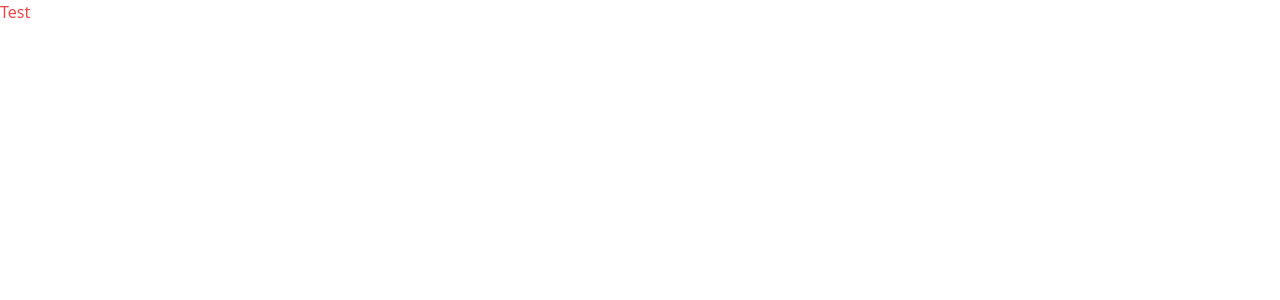
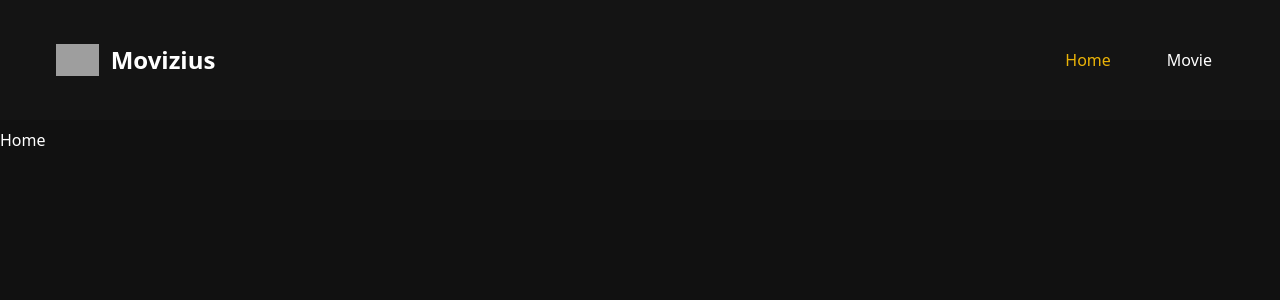
Before and after one commit to peerapat-thongtae/movie-react, a React (Vite) app: page / in a window 1280 px wide. Shown: the top 300 px of the page. Built offline with nearby package versions, Linux system fonts and the light colour scheme; grey boxes are pictures that could not be loaded.

Commit message:
init navbar and eslint config

```diff
--- a/package.json
+++ b/package.json
@@ -11,9 +11,13 @@
   },
   "dependencies": {
     "react": "^18.2.0",
-    "react-dom": "^18.2.0"
+    "react-dom": "^18.2.0",
+    "react-onclickoutside": "^6.13.1",
+    "react-router-dom": "^6.23.1",
+    "react-toastify": "^10.0.5"
   },
   "devDependencies": {
+    "@stylistic/eslint-plugin": "^2.1.0",
     "@types/node": "^20.12.12",
     "@types/react": "^18.2.66",
     "@types/react-dom": "^18.2.22",
--- a/src/App.tsx
+++ b/src/App.tsx
@@ -1,9 +1,23 @@
+import Navbar from '@/components/common/Navbar'
+import RouteList from '@/routes/route'
+import { BrowserRouter } from 'react-router-dom'
+import { ToastContainer } from 'react-toastify'
+
 function App() {
-
   return (
-    <>
-      <div className="text-red-500">Test</div>
-    </>
+    <BrowserRouter>
+      <div className="flex min-h-screen flex-col">
+        <div className="w-full antialiased">
+          <Navbar />
+        </div>
+        <div className="grow text-white">
+          <div className="my-32">
+            <ToastContainer />
+            <RouteList />
+          </div>
+        </div>
+      </div>
+    </BrowserRouter>
   )
 }
 
--- a/src/assets/css/main.css
+++ b/src/assets/css/main.css
@@ -1,3 +1,22 @@
 @tailwind base;
 @tailwind components;
 @tailwind utilities;
+
+body {
+  color: white;
+  background-color: #111;
+}
+
+.link {
+  @apply cursor-pointer
+}
+
+@layer components {
+  .header {
+    @apply fixed top-0 z-50 flex w-full items-center justify-between px-4 py-4 transition-all lg:px-10 lg:py-6 text-white;
+  }
+
+  .navBarComponents {
+    @apply cursor-pointer text-[17px] font-medium hover:underline text-[#e5e5e5] transition duration-[.4s] hover:text-[#b3b3b3];
+  }
+}
--- /dev/null
+++ b/src/components/common/Navbar.tsx
@@ -0,0 +1,124 @@
+import { useEffect, useRef, useState } from 'react'
+import { useLocation, useNavigate } from 'react-router-dom'
+import { listenForOutsideClick } from '@/utils/click-outside'
+
+const Navbar = () => {
+  const [showNav, setShowNav] = useState<boolean>(false)
+  const [isScrolled, setIsScrolled] = useState(false)
+  const navigate = useNavigate()
+
+  const navbarRef = useRef(null)
+  const [listening, setListening] = useState(false)
+  const toggle = () => setShowNav(!showNav)
+
+  useEffect(listenForOutsideClick(
+    listening,
+    setListening,
+    navbarRef,
+    setShowNav,
+  ))
+
+  useEffect(() => {
+    const handleScroll = () => {
+      if (window.scrollY > 0) {
+        setIsScrolled(true)
+      }
+      else {
+        setIsScrolled(false)
+      }
+    }
+
+    window.addEventListener('scroll', handleScroll)
+
+    return () => {
+      window.removeEventListener('scroll', handleScroll)
+    }
+  }, [])
+  return (
+    <div ref={navbarRef} className={`fixed top-0 z-50  w-full items-center justify-between px-4 py-4 transition-all lg:px-10 lg:py-6 text-white ${isScrolled && 'bg-[#141414]'} hover:bg-[#141414]`}>
+      <div className="max-w-screen-xl flex flex-wrap items-center justify-between mx-auto p-4">
+        <div onClick={() => navigate('/')} className="flex items-center space-x-3 rtl:space-x-reverse">
+          <img src="https://flowbite.com/docs/images/logo.svg" className="h-8" alt="Flowbite Logo" />
+          <span className="self-center text-2xl font-semibold whitespace-nowrap dark:text-white">Movizius</span>
+        </div>
+        <button onClick={() => toggle()} data-collapse-toggle="navbar-default" type="button" className="inline-flex items-center p-2 w-10 h-10 justify-center text-sm text-gray-500 rounded-lg md:hidden hover:bg-gray-100 focus:outline-none focus:ring-2 focus:ring-gray-200 dark:text-gray-400 dark:hover:bg-gray-700 dark:focus:ring-gray-600" aria-controls="navbar-default" aria-expanded="false">
+          <span className="sr-only">Open main menu</span>
+          <svg className="w-5 h-5" aria-hidden="true" xmlns="http://www.w3.org/2000/svg" fill="none" viewBox="0 0 17 14">
+            <path stroke="currentColor" strokeLinecap="round" strokeLinejoin="round" strokeWidth="2" d="M1 1h15M1 7h15M1 13h15" />
+          </svg>
+        </button>
+        <div className={`${!showNav && 'hidden'} w-full md:block md:w-auto lg:hidden" id="navbar-default`}>
+          <MenuItems />
+        </div>
+      </div>
+    </div>
+  )
+}
+
+interface IMenuItem {
+  title: string
+  path: string
+}
+const MenuItems = () => {
+  const menus: IMenuItem[] = [
+    {
+      path: '/',
+      title: 'Home',
+    },
+    {
+      path: '/movie',
+      title: 'Movie',
+    },
+  ]
+
+  const location = useLocation()
+  const navigate = useNavigate()
+
+  const isActivePath = (path: string) => {
+    if (path === location.pathname) {
+      return true
+    }
+
+    return false
+  }
+
+  const onClickTitle = (path: string) => {
+    navigate(path)
+  }
+  return (
+    <ul className="font-medium flex flex-col p-4 md:p-0 mt-4 border border-gray-100 rounded-lg  md:flex-row md:space-x-8 rtl:space-x-reverse md:mt-0 md:border-0">
+      {menus && menus.length > 0
+      && (
+        menus.map(menu =>
+          (
+            <li>
+              <span
+                onClick={() => onClickTitle(menu.path)}
+                className={`block py-2 px-3 text-white rounded md:bg-transparent cursor-pointer hover:text-yellow-500 ${isActivePath(menu.path) && 'text-yellow-500'}`}
+              >
+                {menu.title}
+              </span>
+            </li>
+          ),
+        )
+      )}
+      {/* <li>
+        <a href="#" className="block py-2 px-3 text-white bg-blue-700 rounded md:bg-transparent md:text-blue-700 md:p-0 dark:text-white md:dark:text-blue-500" aria-current="page">Home</a>
+      </li>
+      <li>
+        <a href="#" className="block py-2 px-3 text-white rounded hover:bg-gray-100 md:hover:bg-transparent md:border-0 md:hover:text-blue-700 md:p-0 dark:text-white md:dark:hover:text-blue-500 dark:hover:bg-gray-700 dark:hover:text-white md:dark:hover:bg-transparent">About</a>
+      </li>
+      <li>
+        <a href="#" className="block py-2 px-3 text-white rounded hover:bg-gray-100 md:hover:bg-transparent md:border-0 md:hover:text-blue-700 md:p-0 dark:text-white md:dark:hover:text-blue-500 dark:hover:bg-gray-700 dark:hover:text-white md:dark:hover:bg-transparent">Services</a>
+      </li>
+      <li>
+        <a href="#" className="block py-2 px-3 text-white rounded hover:bg-gray-100 md:hover:bg-transparent md:border-0 md:hover:text-blue-700 md:p-0 dark:text-white md:dark:hover:text-blue-500 dark:hover:bg-gray-700 dark:hover:text-white md:dark:hover:bg-transparent">Pricing</a>
+      </li>
+      <li>
+        <a href="#" className="block py-2 px-3 text-white rounded hover:bg-gray-100 md:hover:bg-transparent md:border-0 md:hover:text-blue-700 md:p-0 dark:text-white md:dark:hover:text-blue-500 dark:hover:bg-gray-700 dark:hover:text-white md:dark:hover:bg-transparent">Contact</a>
+      </li> */}
+    </ul>
+  )
+}
+
+export default Navbar
--- a/src/main.tsx
+++ b/src/main.tsx
@@ -5,6 +5,6 @@ import '@/assets/css/loading.css'
 
 ReactDOM.createRoot(document.getElementById('root')!).render(
   // <React.StrictMode>
-    <App />
+  <App />,
   // </React.StrictMode>,
 )
--- /dev/null
+++ b/src/pages/HomePage.tsx
@@ -0,0 +1,9 @@
+const HomePage = () => {
+  return (
+    <div>
+      Home
+    </div>
+  )
+}
+
+export default HomePage
--- /dev/null
+++ b/src/pages/MediaDiscoverPage.tsx
@@ -0,0 +1,5 @@
+const MediaDiscoverPage = () => {
+
+}
+
+export default MediaDiscoverPage
--- /dev/null
+++ b/src/routes/route.tsx
@@ -0,0 +1,19 @@
+import HomePage from '@/pages/HomePage'
+import { Routes, Route } from 'react-router-dom'
+
+const RouteList = () => {
+  return (
+    <Routes>
+      <Route path="/" element={<HomePage />} />
+      {/* <Route path="/movie" element={<Discover mediaType="movie" />} />
+      <Route path="/tv" element={<Discover mediaType="tv" />} />
+      <Route path="/anime" element={<Discover mediaType="anime" />} />
+      <Route path="/search" element={<SearchMoviePage />} />
+      <Route path="/movie/:id" element={<MediaDetailPage mediaType="movie" />} />
+      <Route path="/tv/:id" element={<MediaDetailPage mediaType="tv" />} />
+      <Route path="/account" element={<AccountMediaPage />} /> */}
+    </Routes>
+  )
+}
+
+export default RouteList
--- /dev/null
+++ b/src/utils/click-outside.tsx
@@ -0,0 +1,15 @@
+function listenForOutsideClick(listening: any, setListening: any, menuRef: any, setIsOpen: any) {
+  return () => {
+    if (listening) return
+    if (!menuRef.current) return
+    setListening(true);
+    [`click`, `touchstart`].forEach(() => {
+      document.addEventListener(`click`, (evt) => {
+        if (menuRef.current.contains(evt.target)) return
+        setIsOpen(false)
+      })
+    })
+  }
+}
+
+export { listenForOutsideClick }
--- a/vite.config.ts
+++ b/vite.config.ts
@@ -1,6 +1,6 @@
 import { defineConfig } from 'vite'
 import react from '@vitejs/plugin-react'
-import path from 'path';
+import path from 'path'
 
 // https://vitejs.dev/config/
 export default defineConfig({
```
Also changed, not shown: .eslintrc.cjs, 1 other file (tests, documents, lock files or other folders).
